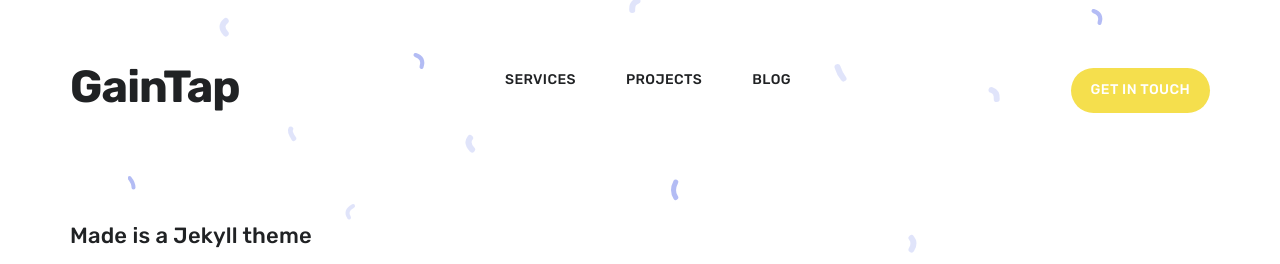
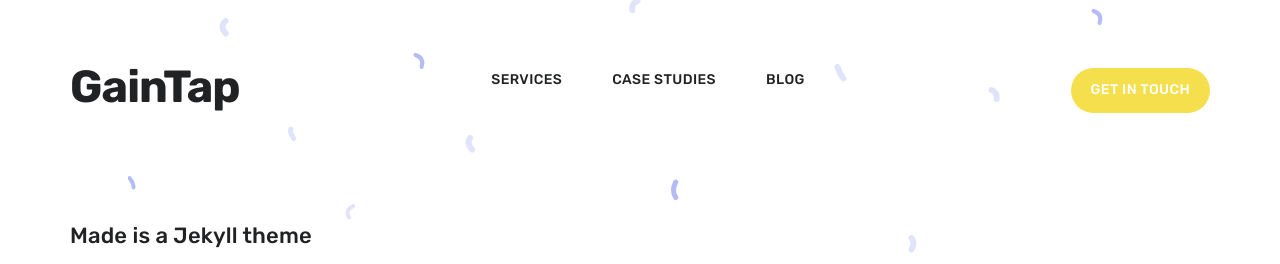
Before and after one commit to gaintap/gaintap.github.io, a Jekyll site: the page built from index.html, in a window 1280 px wide and 900 px high. Shown: the top 264 px of the window. Built offline with Jekyll 4.4.1, drawn with Linux system fonts in a browser that asks for light colours; nearby versions of some CDN libraries.

Commit message:
Update settings.yml

```diff
--- a/_data/settings.yml
+++ b/_data/settings.yml
@@ -10,8 +10,8 @@ menu_settings:
   menu_items:
     - title: 'Services'
       url: '/services/'
-    - title: 'Projects'
-      url: '/projects/'
+    - title: 'Case Studies'
+      url: '/case-studies/'
     - title: 'Blog'
       url: '/blog/'
 
```
